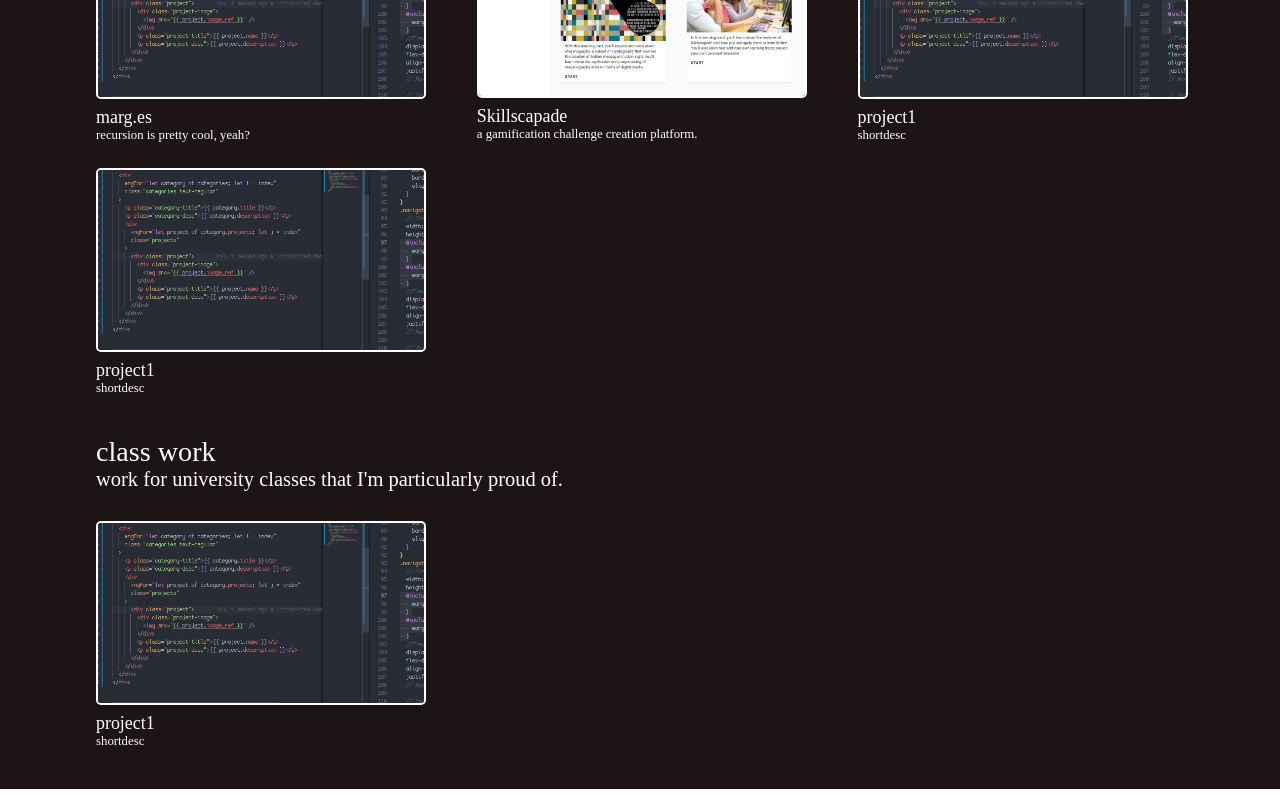
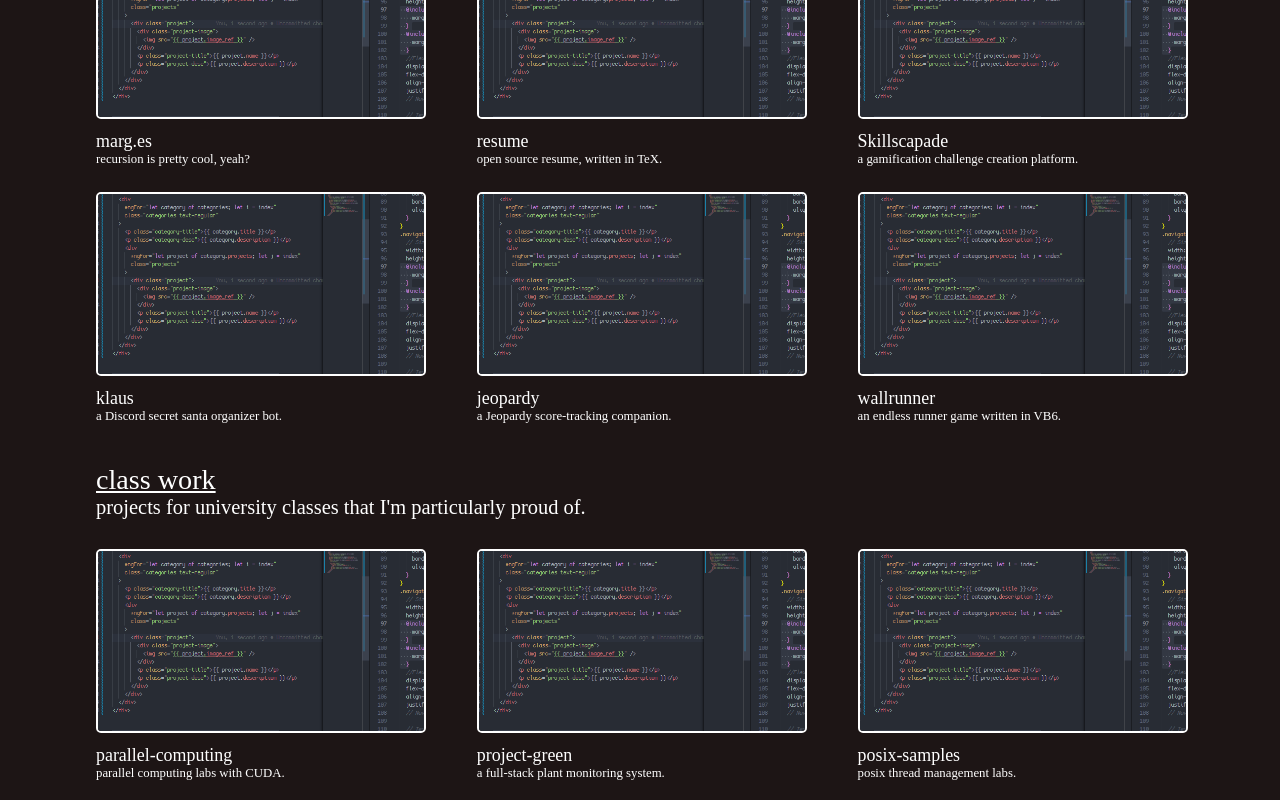
Before and after one commit to jack-margeson/marg.es, an Angular app: page /on/projects in a window 1280 px wide. Shown: the part 260-1060 px from the top of the page. Built offline with nearby package versions, Linux system fonts and the light colour scheme; a web font is replaced by a local one.

Commit message:
Project page update 3

```diff
--- a/src/app/projects/data.json
+++ b/src/app/projects/data.json
@@ -7,37 +7,77 @@
         "name": "marg.es",
         "description": "recursion is pretty cool, yeah?",
         "long_description": "longdesc",
-        "img_ref": "../../assets/images/project_previews/code.png"
+        "img_ref": "../../assets/images/project_previews/code.png",
+        "link": "https://marg.es/on"
+      },
+      {
+        "name": "resume",
+        "description": "open source resume, written in TeX.",
+        "long_description": "longdesc",
+        "img_ref": "../../assets/images/project_previews/code.png",
+        "link": "https://github.com/jack-margeson/resume"
       },
       {
         "name": "Skillscapade",
         "description": "a gamification challenge creation platform.",
         "long_description": "longdesc",
-        "img_ref": "../../assets/images/project_previews/skillscapade.png"
+        "img_ref": "../../assets/images/project_previews/code.png",
+        "link": "https://skillscapade.tech/"
       },
       {
-        "name": "project1",
-        "description": "shortdesc",
+        "name": "klaus",
+        "description": "a Discord secret santa organizer bot.",
         "long_description": "longdesc",
-        "img_ref": "../../assets/images/project_previews/code.png"
+        "img_ref": "../../assets/images/project_previews/code.png",
+        "link": "https://github.com/jack-margeson/klaus"
       },
       {
-        "name": "project1",
-        "description": "shortdesc",
+        "name": "jeopardy",
+        "description": "a Jeopardy score-tracking companion.",
         "long_description": "longdesc",
-        "img_ref": "../../assets/images/project_previews/code.png"
+        "img_ref": "../../assets/images/project_previews/code.png",
+        "link": "https://github.com/jack-margeson/jeopardy"
+      },
+      {
+        "name": "wallrunner",
+        "description": "an endless runner game written in VB6.",
+        "long_description": "longdesc",
+        "img_ref": "../../assets/images/project_previews/code.png",
+        "link": "https://github.com/jack-margeson/wallrunner"
       }
     ]
   },
   {
     "title": "class work",
-    "description": "work for university classes that I'm particularly proud of.",
+    "description": "projects for university classes that I'm particularly proud of.",
     "projects": [
       {
-        "name": "project1",
-        "description": "shortdesc",
+        "name": "parallel-computing",
+        "description": "parallel computing labs with CUDA.",
         "long_description": "longdesc",
-        "img_ref": "../../assets/images/project_previews/code.png"
+        "img_ref": "../../assets/images/project_previews/code.png",
+        "link": ""
+      },
+      {
+        "name": "project-green",
+        "description": "a full-stack plant monitoring system.",
+        "long_description": "longdesc",
+        "img_ref": "../../assets/images/project_previews/code.png",
+        "link": "https://github.com/EECE3093C/team-project-green"
+      },
+      {
+        "name": "posix-samples",
+        "description": "posix thread management labs.",
+        "long_description": "longdesc",
+        "img_ref": "../../assets/images/project_previews/code.png",
+        "link": "https://github.com/jack-margeson/posix-samples"
+      },
+      {
+        "name": "contiguous-memory-allocation",
+        "description": "a contiguous memory allocator, written in C++.",
+        "long_description": "longdesc",
+        "img_ref": "../../assets/images/project_previews/code.png",
+        "link": "https://github.com/jack-margeson/contiguous-memory-allocation"
       }
     ]
   }
--- a/src/app/projects/project.ts
+++ b/src/app/projects/project.ts
@@ -3,16 +3,19 @@ export class Project {
   description: string;
   long_description: string;
   img_ref: string;
+  link: string;
 
   constructor(
     name: string,
     description: string,
     long_description: string,
-    img_ref: string
+    img_ref: string,
+    link: string
   ) {
     this.name = name;
     this.description = description;
     this.long_description = long_description;
     this.img_ref = img_ref;
+    this.link = link;
   }
 }
--- a/src/app/projects/projects.component.html
+++ b/src/app/projects/projects.component.html
@@ -19,7 +19,9 @@
         *ngFor="let project of category.projects; let j = index"
         class="project"
       >
-        <img src="{{ project.img_ref }}" class="project-img" />
+        <a href="{{ project.link }}"
+          ><img src="{{ project.img_ref }}" class="project-img"
+        /></a>
         <p class="project-title">{{ project.name }}</p>
         <p class="project-desc">{{ project.description }}</p>
       </div>
--- a/src/app/projects/projects.component.scss
+++ b/src/app/projects/projects.component.scss
@@ -15,6 +15,7 @@
   // Sizing and styling
   width: 85vw;
   height: 70px;
+  margin-top: 20px;
   margin-bottom: 20px;
   // Flexbox information
   display: flex;
@@ -63,6 +64,7 @@
   @include gt-sm {
     font-size: 2.2vw;
   }
+  text-decoration: underline;
 }
 .category-desc {
   // Text properties
--- a/src/app/projects/projects.component.ts
+++ b/src/app/projects/projects.component.ts
@@ -24,7 +24,8 @@ export class ProjectsComponent implements OnInit {
             project.name,
             project.description,
             project.long_description,
-            project.img_ref
+            project.img_ref,
+            project.link
           )
         );
       });
```
Also changed, not shown: src/assets/images/project_previews/skillscapade.png (deleted).
